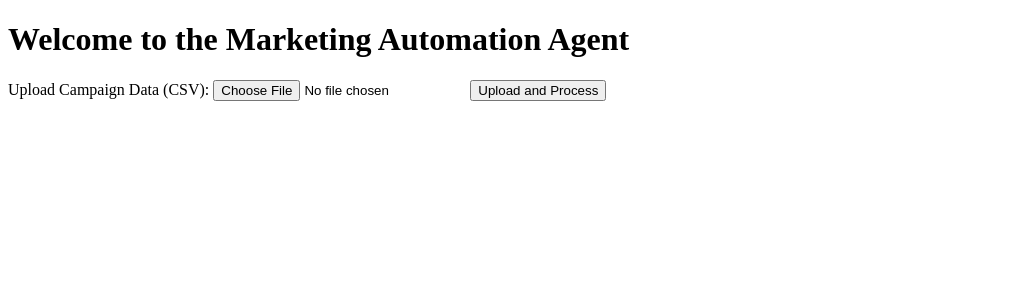
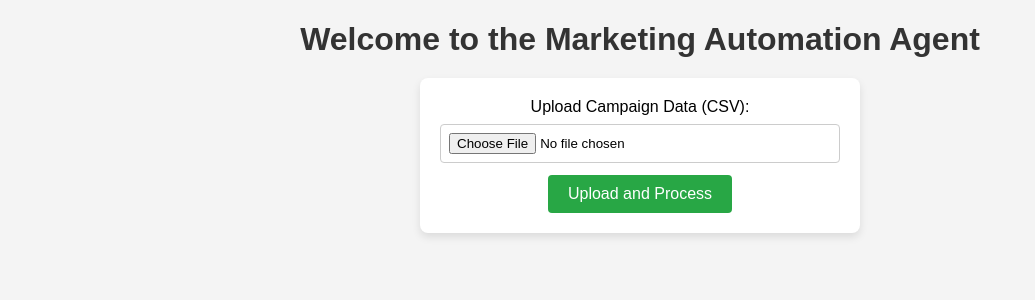
Before and after one commit to aditikhare16/AI-Marketing-Agent, a Flask app: page / in a window 1280 px wide. Shown: the top 300 px of the page, without its empty margins (0-1035 px from the left). Run offline with Flask 3, Linux system fonts and the light colour scheme.

Commit message:
Update index.html

```diff
--- a/templates/index.html
+++ b/templates/index.html
@@ -2,6 +2,53 @@
 <html>
 <head>
     <title>Marketing Automation Agent</title>
+    <style>
+        body {
+            font-family: Arial, sans-serif;
+            background-color: #f4f4f4;
+            margin: 0;
+            padding: 0;
+            text-align: center;
+        }
+        h1 {
+            color: #333;
+            margin-bottom: 20px;
+        }
+        form {
+            background-color: #fff;
+            padding: 20px;
+            border-radius: 8px;
+            box-shadow: 0 4px 8px rgba(0, 0, 0, 0.1);
+            display: inline-block;
+            max-width: 400px;
+            width: 100%;
+        }
+        label {
+            display: block;
+            margin-bottom: 8px;
+            font-size: 16px;
+        }
+        input[type="file"] {
+            width: 100%;
+            margin-bottom: 12px;
+            padding: 8px;
+            border: 1px solid #ccc;
+            border-radius: 4px;
+            box-sizing: border-box;
+        }
+        button {
+            background-color: #28a745;
+            color: white;
+            border: none;
+            padding: 10px 20px;
+            border-radius: 4px;
+            cursor: pointer;
+            font-size: 16px;
+        }
+        button:hover {
+            background-color: #218838;
+        }
+    </style>
 </head>
 <body>
     <h1>Welcome to the Marketing Automation Agent</h1>
```
